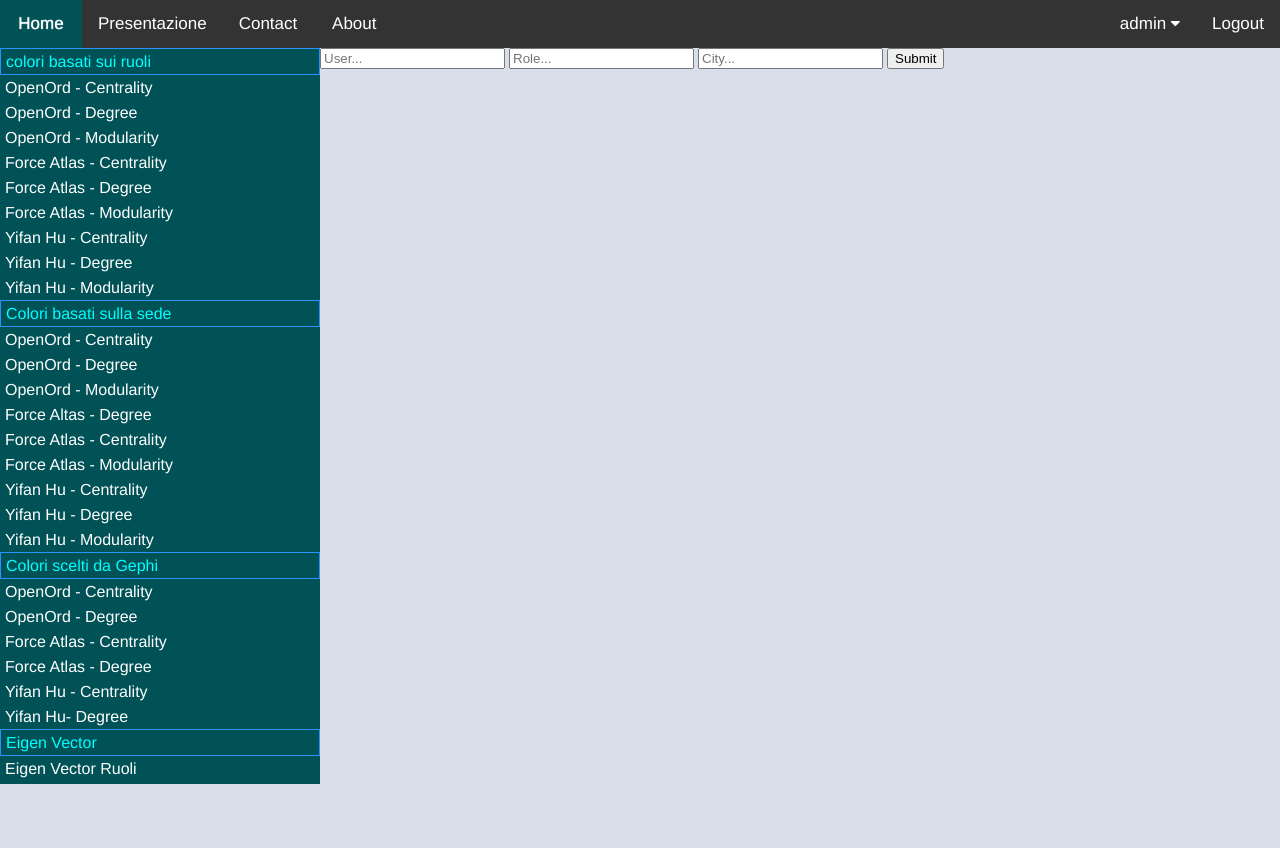
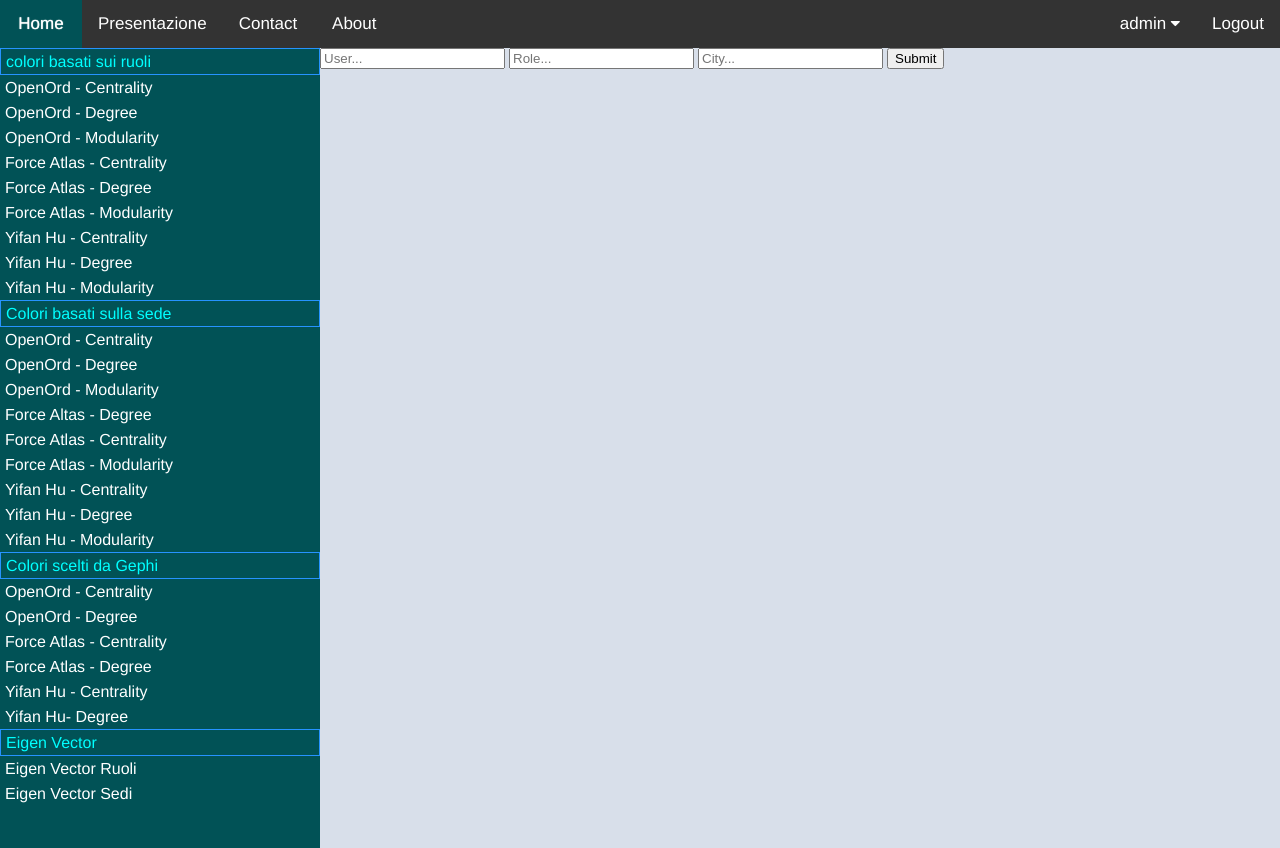
Before and after one commit to brofjst/dinamici, a Django app: page /home/ in a window 1280 px wide. Before the commit the page ends 784 px from the top, so only its background shows below. Run offline with Django 3.2, Linux system fonts and the light colour scheme; a user stored in the database is signed in.

Commit message:
fondamentali finiti

```diff
--- a/home/static/home/bar.css
+++ b/home/static/home/bar.css
@@ -1,14 +1,3 @@
-div#leftbox{
-    float: left;
-    width: 25%;
-    overflow: hidden;
-    position: static;
-    height: 0%;
-}
-
-div#bar{
-    position: static;
-}
 
 div#bar ol
 {
@@ -16,7 +5,7 @@ div#bar ol
     margin: 0;
     padding: 0;
     width: 25%;
-    height: 92%;
+    height: 100%;
     background-color: rgb(1, 82, 86);
     position: absolute;
     overflow-y: scroll;
--- a/home/static/home/menu.css
+++ b/home/static/home/menu.css
@@ -2,7 +2,7 @@ html, body {
     background-color: rgb(216, 223, 234);
     margin: 0;
     width: 100%;
-    height: 95%;
+    height: 100%;
 }
 
 #menu ul {
--- a/home/static/home/rightbox.css
+++ b/home/static/home/rightbox.css
@@ -1,16 +1,16 @@
-div#rightbox{
+div#rightbox {
     float: right;
     width: 75%;
     overflow: hidden;
     height: 100%;
 }
 
-#textbox{
-    height: 90%;
-    width: 90%;
+#textbox {
+    height: 85%;
+    width: 50%;
 }
 
-#area{
+#area {
     resize: none;
     width: 100%;
     height: 100%;
--- a/home/templates/home/index.html
+++ b/home/templates/home/index.html
@@ -1,10 +1,9 @@
 {% extends 'home/menu.html' %}
 {% load staticfiles %}
 
-<body>
+
 {% block content %}
 <link rel="stylesheet" type="text/css" href="{% static 'home/bar.css' %}" />
-    <div id="leftbox">
     <div id="bar">
         <ol>
             <li><a class="text">colori basati sui ruoli</a></li>
@@ -42,7 +41,6 @@
             <li><a href ="{% static "home/4.2.rar" %}">Eigen Vector Sedi</a></li>
         </ol>
     </div>
-    </div>
 
 <link rel="stylesheet" type="text/css" href="{% static 'home/rightbox.css' %}" />
 <div id="rightbox">
@@ -63,7 +61,3 @@
     </div>
 </div>
 {% endblock %}
-</body>
-
-<body>
-</body>
--- a/home/views.py
+++ b/home/views.py
@@ -2,7 +2,7 @@ from django.contrib.auth.decorators import login_required
 from django.db.models import Q
 from django.shortcuts import render
 from management.models import Dipendente
-from django.shortcuts import render_to_response
+
 
 @login_required(login_url='/authentication/login/')
 def index(request):
@@ -17,7 +17,7 @@ def index(request):
 
         if not checkinput(search_user, search_role, search_city):
             result['Error'] = "item not in database"
-            return render_to_response('home/index.html', {'result': result})
+            return render(request, 'home/index.html', {'result': result})
 
         try:
             query = Dipendente.objects.all()
@@ -40,7 +40,7 @@ def index(request):
         for k in query:
             result[k] = k.ruolo, k.sede
 
-        return render_to_response('home/index.html', {'result': result})  # passo il dizionario al template
+        return render(request, 'home/index.html', {'result': result})
 
     return render(request, 'home/index.html', {})
 
```
Also changed, not shown: db.sqlite3. Lines whose indentation alone changed are shown as unchanged.
